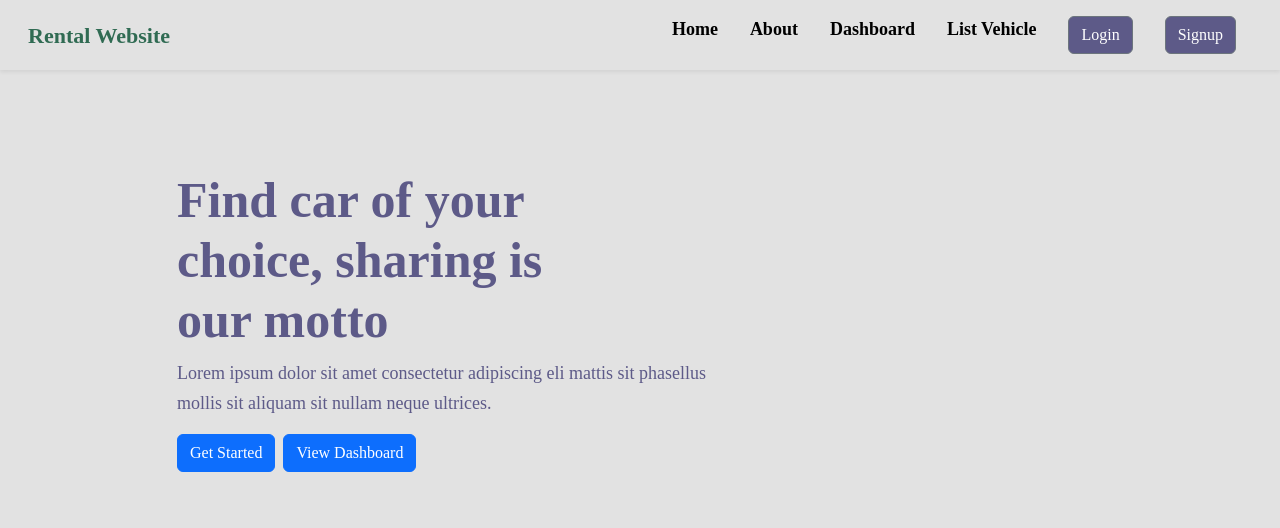
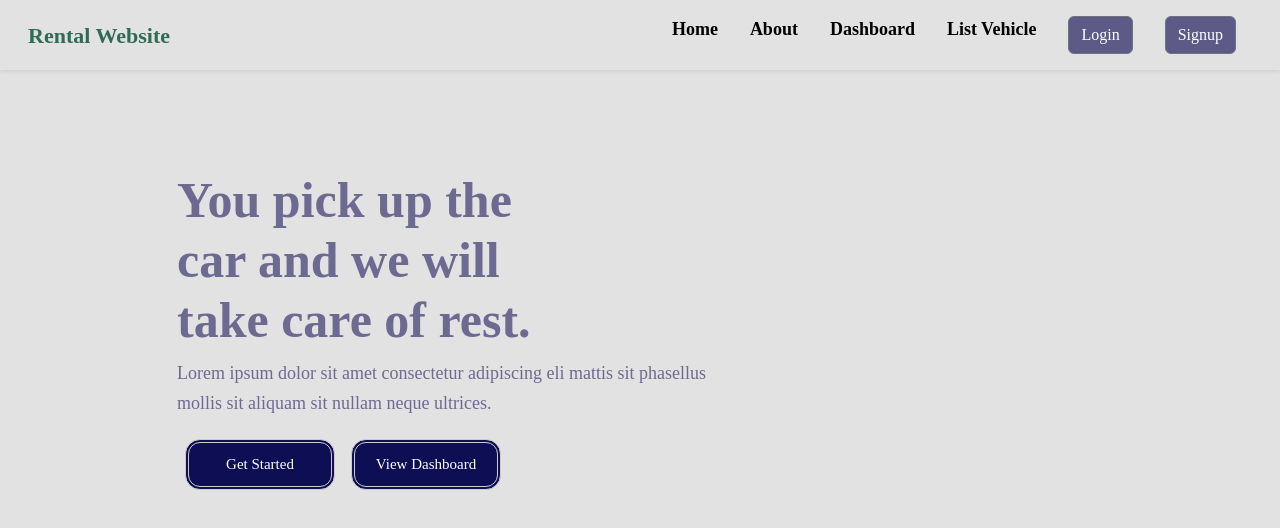
Before and after one commit to ArthSrivastava/Car-Rental, a React (Vite) app: page /home in a window 1280 px wide. Shown: the top 528 px of the page. Built offline with nearby package versions, Linux system fonts and the light colour scheme.

Commit message:
Home Page Design

```diff
--- a/src/App.css
+++ b/src/App.css
@@ -1,7 +1,7 @@
 *{
     font-family: 'Poppins';
     font-weight: 600;
-    color: #5D5A88;
+    color: #6d6a91;
 }
 
 body{
@@ -33,3 +33,27 @@ body{
     font-size: 18px!important;
     color: black!important;
 }
+
+.mx-2 {
+    display: inline-block!important;
+    background-color: #0e0e55!important;
+    border-radius: 15px!important;
+    border: 4px double #cccccc!important;
+    color: #ffffff!important;
+    text-align: center!important;
+    font-size: 15px!important;
+    padding: 10px!important;
+    width:  150px!important;
+    transition: all 0.5s!important;
+    cursor: pointer!important;
+    margin: 5px!important;
+  }
+  button span {
+    cursor: pointer!important;
+    display: inline-block!important;
+    position: relative!important;
+    transition: 0.5s!important;
+  }
+  .mx-2:hover {
+    background-color: #686ae9!important;
+  }
--- a/src/pages/Home.jsx
+++ b/src/pages/Home.jsx
@@ -11,10 +11,10 @@ export default function Home() {
                         offset: 1
                     }} className="home--content">
                     <h1>
-                    Find car of your choice, sharing is our motto
+                    You pick up the car and we will take care of rest.
                     </h1>
                     <p>Lorem ipsum dolor sit amet consectetur adipiscing eli mattis sit phasellus mollis sit aliquam sit nullam neque ultrices.</p>
-                    <Button color="primary">
+                    <Button color="primary" className="mx-2">
                         Get Started
                     </Button>
                     <Button color="primary" className="mx-2">
```
